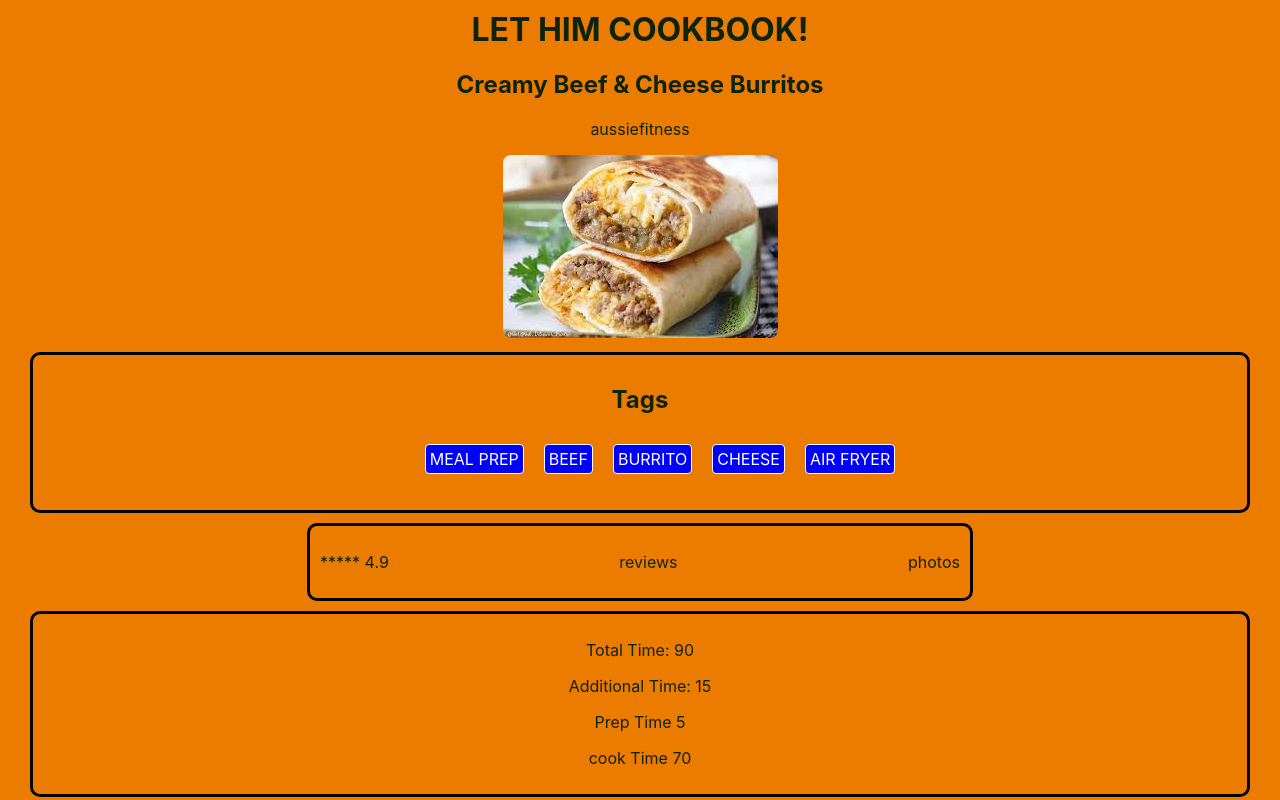
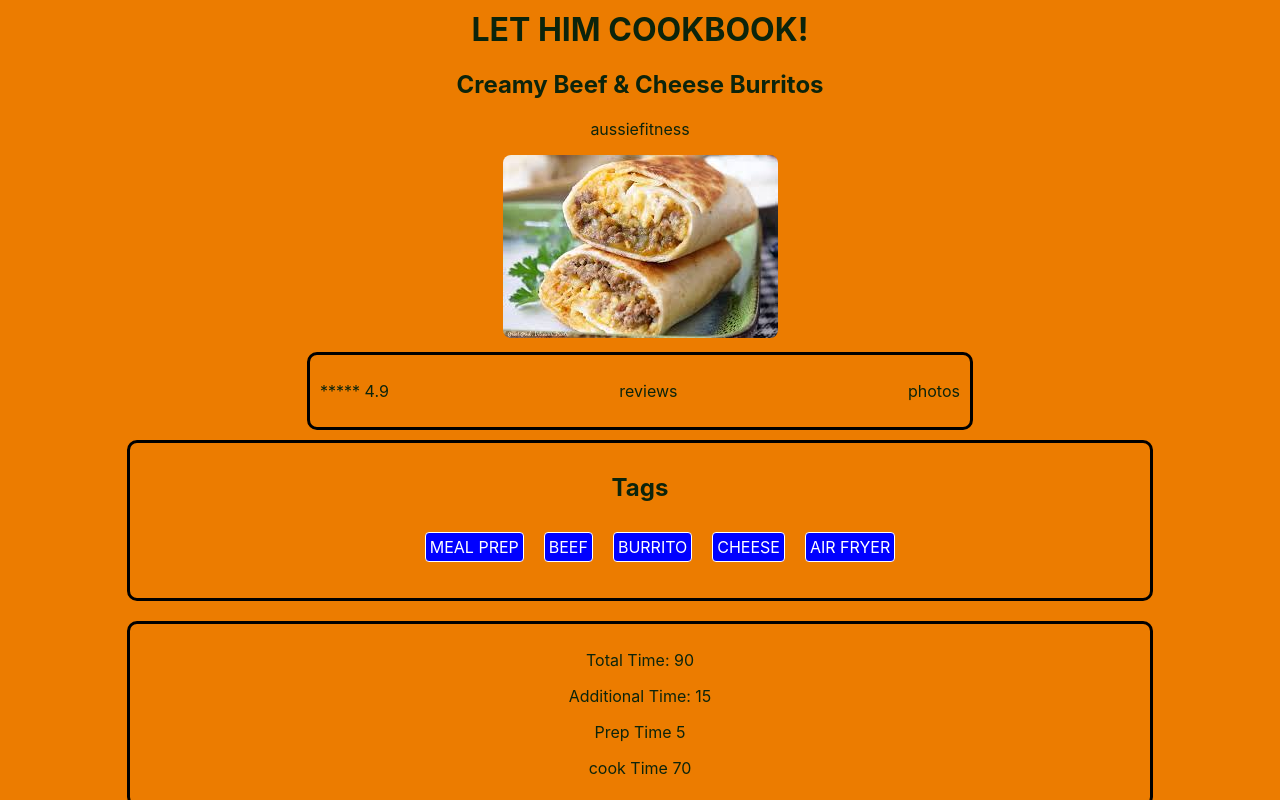
Before and after one commit to AlexDoss42/cookbook, a React (Create React App) app: page / in a window 1280 px wide. Shown: the top 800 px of the page. Built offline with nearby package versions, Linux system fonts and the light colour scheme.

Commit message:
gets a max width on sections so they dont look so wonky and reorders taglist and reviewhighlights

```diff
--- a/src/App.css
+++ b/src/App.css
@@ -8,8 +8,9 @@
 .section {
   border: 3px solid black;
   border-radius: 10px;
-  margin: 10px 20px;
+  margin: 10px auto 20px;
   padding: 10px;
+  max-width: 1000px;
 }
 
 .recipe-image {
--- a/src/App.js
+++ b/src/App.js
@@ -21,8 +21,8 @@ function App() {
       <h2>{data.recipe_name}</h2>
       <p>{data.author}</p>
       <img className='recipe-image' src={data.img_url} alt={data.recipe_name}/>
+      <ReviewHighlights />
       <TagsList tagData={tagData}/>
-      <ReviewHighlights />
       <Time timeData={data.time}/>
       <NutritionalFacts nutritionalFacts={ data.nutritional_facts } servings={data.servings} />
       <Ingredients Ingredients={ data.ingedients }/>
```
